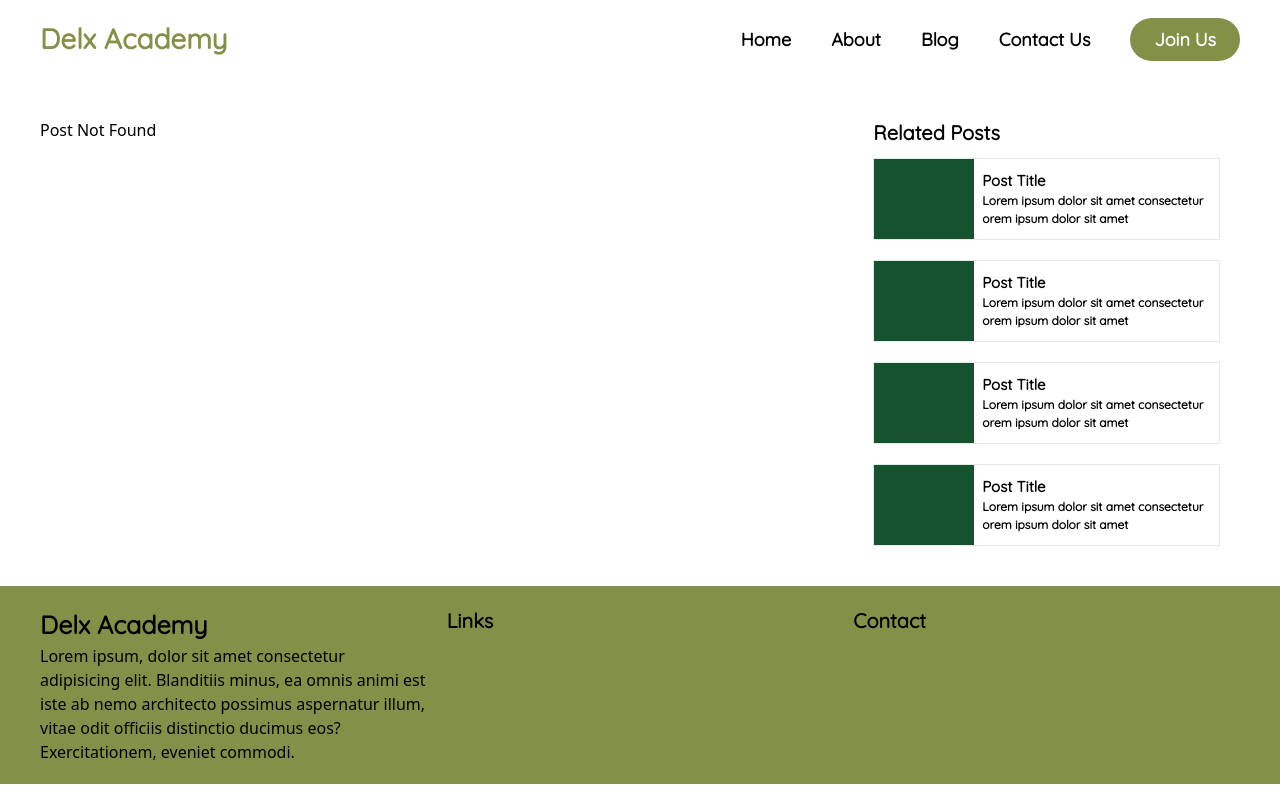
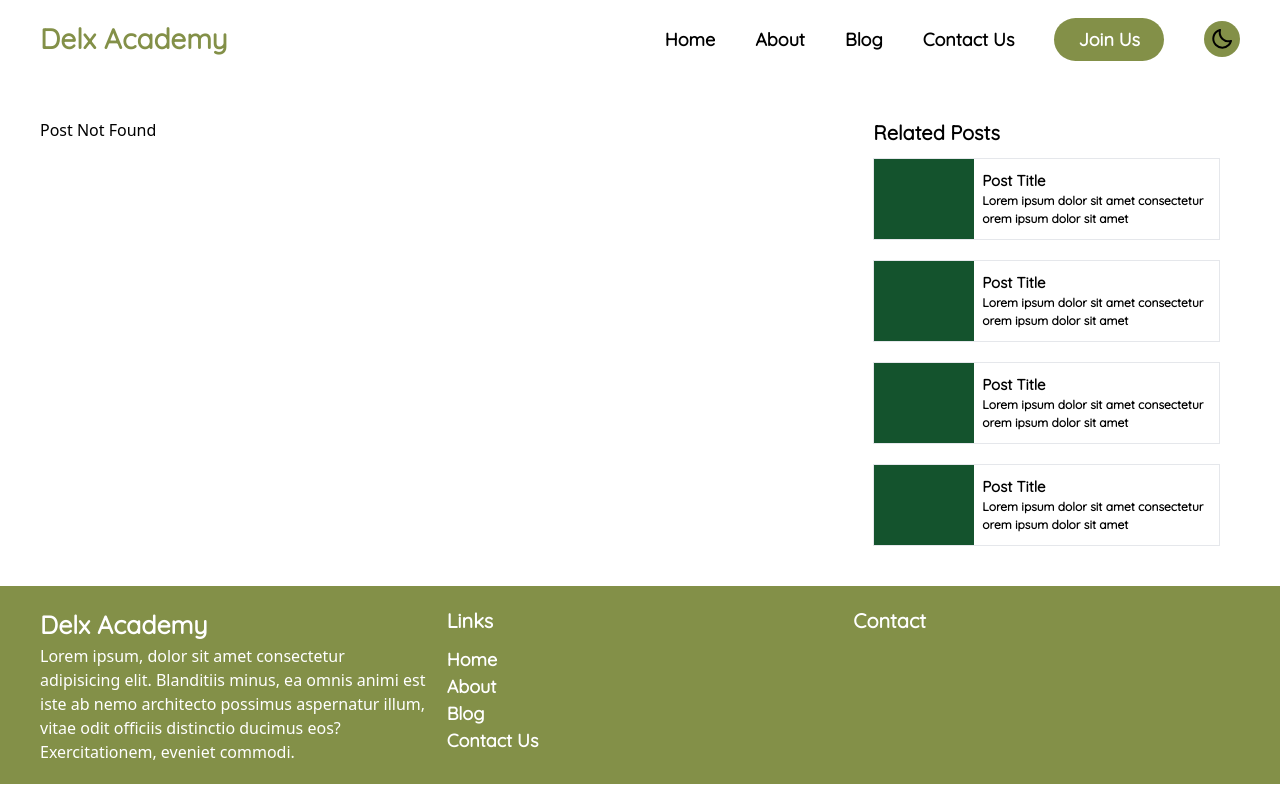
Before and after one commit to anie308/delx, a React (Create React App) app: page /blog/1 in a window 1280 px wide. Built offline with nearby package versions, Linux system fonts and the light colour scheme.

Commit message:
dark mode

```diff
--- a/package.json
+++ b/package.json
@@ -1,5 +1,5 @@
 {
-  "name": "delx-admin",
+  "name": "delx",
   "version": "0.1.0",
   "private": true,
   "dependencies": {
--- a/src/App.js
+++ b/src/App.js
@@ -9,7 +9,7 @@ import Single from './pages/Blog/[slug]';
 import All from './pages/Blog/All'
 function App() {
   return (
-    <div className="App">
+    <div className=" transition duration-500">
 
       <Router>
       <Navbar/>
--- a/src/components/footer/index.jsx
+++ b/src/components/footer/index.jsx
@@ -2,13 +2,43 @@ import React from 'react'
 import { Link } from 'react-router-dom'
 
 function Footer() {
+  const navLinks = [
+    {
+      id: 1,
+      name: 'Home',
+      path: '/'
+    },
+    {
+      id: 2,
+      name: 'About',
+      path: '/about'
+    },
+    {
+      id: 3,
+      name: 'Blog',
+      path: '/blog'
+    },
+    {
+      id: 4,
+      name: 'Contact Us',
+      path: '/contact-us'
+    },
+  ]
   return (
-    <div className='bg-primary grid sm:grid-cols-2 md:grid-cols-3 gap-5 justify-end p-[10px] md:p-[20px_40px]'>
+    <div className='bg-primary grid sm:grid-cols-2 md:grid-cols-3 gap-5 justify-end p-[10px] md:p-[20px_40px] text-white'>
       <div>
       <Link to='/' className='font-quicksand font-[900] text-[25px] cursor-pointer'>Delx Academy</Link>
-       <p> Lorem ipsum, dolor sit amet consectetur adipisicing elit. Blanditiis minus, ea omnis animi est iste ab nemo architecto possimus aspernatur illum, vitae odit officiis distinctio ducimus eos? Exercitationem, eveniet commodi.</p></div>
+       <p> Lorem ipsum, dolor sit amet consectetur adipisicing elit. Blanditiis minus, ea omnis animi est iste ab nemo architecto possimus aspernatur illum, vitae odit officiis distinctio ducimus eos? Exercitationem, eveniet commodi.</p>
+       </div>
       <div className='flex flex-col itms-start justify-start'>
         <p className='font-quicksand font-[900] text-[20px] cursor-pointer'>Links</p>
+        <div className='flex flex-col  items-start mt-[10px]'>
+            {
+              navLinks.map(({id, name, path})=> (
+                <Link to={path} key={id} className='text-[18px] font-[600] font-quicksand '>{name}</Link>
+              ))
+            }
+          </div>
 
       </div>
       <div className='flex flex-col itms-start justify-start'>
--- a/src/components/header/index.jsx
+++ b/src/components/header/index.jsx
@@ -1,8 +1,12 @@
 import React, { useState } from 'react'
 import { Link } from 'react-router-dom'
 import {FaTimes, FaBars} from 'react-icons/fa'
+import {BiSun, BiMoon} from 'react-icons/bi'
+
+import useDarkMode from '../../theme/useDarkMode'
 
 function Navbar() {
+  const [colorTheme, setTheme] = useDarkMode()
   const [toggle, setToggle] = useState(false)
   const navLinks = [
     {
@@ -27,12 +31,18 @@ function Navbar() {
     },
   ]
   return (
-    <div className='sticky top-0 z-10 bg-white  lg:p-[18px_40px] flex flex-col lg:flex-row  items-center justify-between '>
+    <div className='sticky top-0 z-10  bg-white dark:bg-dark   lg:p-[18px_40px] flex flex-col lg:flex-row  items-center justify-between transition duration-500'>
       <div className='flex p-[15px] lg:p-0  items-center justify-between w-full lg:w-fit'>
         <div className='font-quicksand font-[900] text-[28px] cursor-pointer text-primary '><Link to='/'>Delx Academy</Link></div>
+        <div className='flex items-center space-x-5'><div className='flex md:hidden cursor-pointer h-fit w-fit bg-primary p-[5px] rounded-full' onClick={()=> {
+            setTheme(colorTheme)
+          }}>
+           {colorTheme === "light" ?  <BiSun className='text-[20px] cursor-pointer dark:text-white'/> :
+            <BiMoon className='text-[20px] cursor-pointer dark:text-white'/>}
+          </div>
         <div className='lg:hidden  cursor-pointer' onClick={() => setToggle(!toggle)}>
-         <FaBars className='text-[25px] text-primary'/>
-        </div>
+         <FaBars className='text-[27px] text-primary'/>
+        </div></div>
       </div>
       <div className= {`${toggle? 'left-0' : 'left-[-100%] lg:left-0'} transition-left fixed lg:relative top-0 flex flex-col lg:flex-row items-start lg:items-center space-y-10 lg:space-y-0 lg:space-x-10 w-full lg:w-fit h-screen lg:h-fit bg-gray-100 lg:bg-transparent p-[20px] lg:p-0`}>
       <div className='flex lg:hidden  items-center justify-between w-full'>
@@ -42,12 +52,18 @@ function Navbar() {
           <div className='flex flex-col lg:flex-row items-start lg:items-center space-y-5 lg:space-y-0 lg:space-x-10'>
             {
               navLinks.map(({id, name, path})=> (
-                <Link to={path} key={id} className='text-[18px] font-[600] font-quicksand ' onClick={() => setToggle(!toggle)}>{name}</Link>
+                <Link to={path} key={id} className='text-[18px] dark:text-white font-[600] font-quicksand ' onClick={() => setToggle(!toggle)}>{name}</Link>
               ))
             }
           </div>
           <div>
             <Link to='/join-us' className='bg-primary p-[10px_24px] font-quicksand font-[600] text-white  rounded-full cursor-pointer text-[18px]' onClick={() => setToggle(!toggle)}>Join Us</Link>
+          </div>
+          <div className='hidden md:flex cursor-pointer h-fit w-fit bg-primary p-[6px] rounded-full' onClick={()=> {
+            setTheme(colorTheme)
+          }}>
+           {colorTheme === "light" ?  <BiSun className='text-[24px] cursor-pointer dark:text-white'/> :
+            <BiMoon className='text-[24px] cursor-pointer dark:text-white'/>}
           </div>
       </div>
     </div>
--- a/src/components/homehero/index.jsx
+++ b/src/components/homehero/index.jsx
@@ -4,12 +4,12 @@ import Image from '../../assets/123.png'
 
 function HomeHero() {
   return (
-    <div className='bg-gradient-to-l from-green-100 md:from-green-100 to-green-100 h-full md:h-[450px] w-full gap-3 flex flex-col md:flex-row items-center justify-between p-[15px] md:p-[20px_40px]'>
+    <div className='bg-gradient-to-l from-green-100 dark:md:from-green-900 md:from-green-100 to-green-100 h-full md:h-[450px] w-full gap-3 flex flex-col md:flex-row items-center justify-between p-[15px] md:p-[20px_40px] transition duration-500'>
       <div className='flex-1'>
         <p className='font-quicksand font-[900] text-[35px] md:text-[50px] leading-[50px] text-center md:text-start md:leading-[60px]'>Welcome to <br /><span className='text-secondary'> Delx Writing Academy.</span></p>
         <p className='mt-[15px] font-quicksand font-[500] text-[16px] text-center md:text-start '>Lorem ipsum dolor sit amet consectetur adipisicing elit. Fugiat veritatis molestiae sed excepturi nostrum. Facilis, nemo? Unde ullam repudiandae consequatur aliquam recusandae veniam neque illum exercitationem aperiam, est, repellat earum?</p>
         <button className='my-[20px] md:mt-[20px] w-full flex items-center justify-center md:justify-start '>
-          <Link to='/join-us' className='bg-secondary p-[12px_48px] md:p-[12px_28px] font-[700] text-white cursor-pointer rounded-[5px] font-quicksand'>Join Us</Link>
+          <Link to='/join-us' className='bg-secondary p-[8px_28px] text-[20px] md:p-[8px_48px] font-[700] text-white cursor-pointer rounded-[5px] font-quicksand'>Join Us</Link>
         </button>
       </div>
       <div className='flex-1 bg-white  rounded-[20px] md:h-[350px] w-full md:w-[300px] flex items-center justify-center shadow'>
--- /dev/null
+++ b/src/theme/useDarkMode.jsx
@@ -0,0 +1,16 @@
+import  {useEffect, useState} from 'react'
+
+export default  function useDarkMode(){
+    const [theme, setTheme] = useState(localStorage.theme)
+    const colorTheme = theme === 'dark' ? 'light' : 'dark';
+    useEffect(()=> {
+        const root = window.document.documentElement;
+
+        root.classList.remove(colorTheme)
+        root.classList.add(theme);
+        localStorage.setItem('them', theme)
+
+    }, [theme, colorTheme])
+
+    return [colorTheme, setTheme]
+}
--- a/tailwind.config.js
+++ b/tailwind.config.js
@@ -1,7 +1,7 @@
 /** @type {import('tailwindcss').Config} */
 module.exports = {
+  darkMode: 'class',
   content: ["./src/**/*.{js,jsx,ts,tsx}"],
-
   theme: {
     extend: {
       fontFamily:{
@@ -9,7 +9,8 @@ module.exports = {
       },
       colors:{
         'primary': '#839048',
-        'secondary': '#FDB271'
+        'secondary': '#FDB271',
+        'dark': '#393953'
       },
       transitionProperty:{
         'left': 'left'
```
